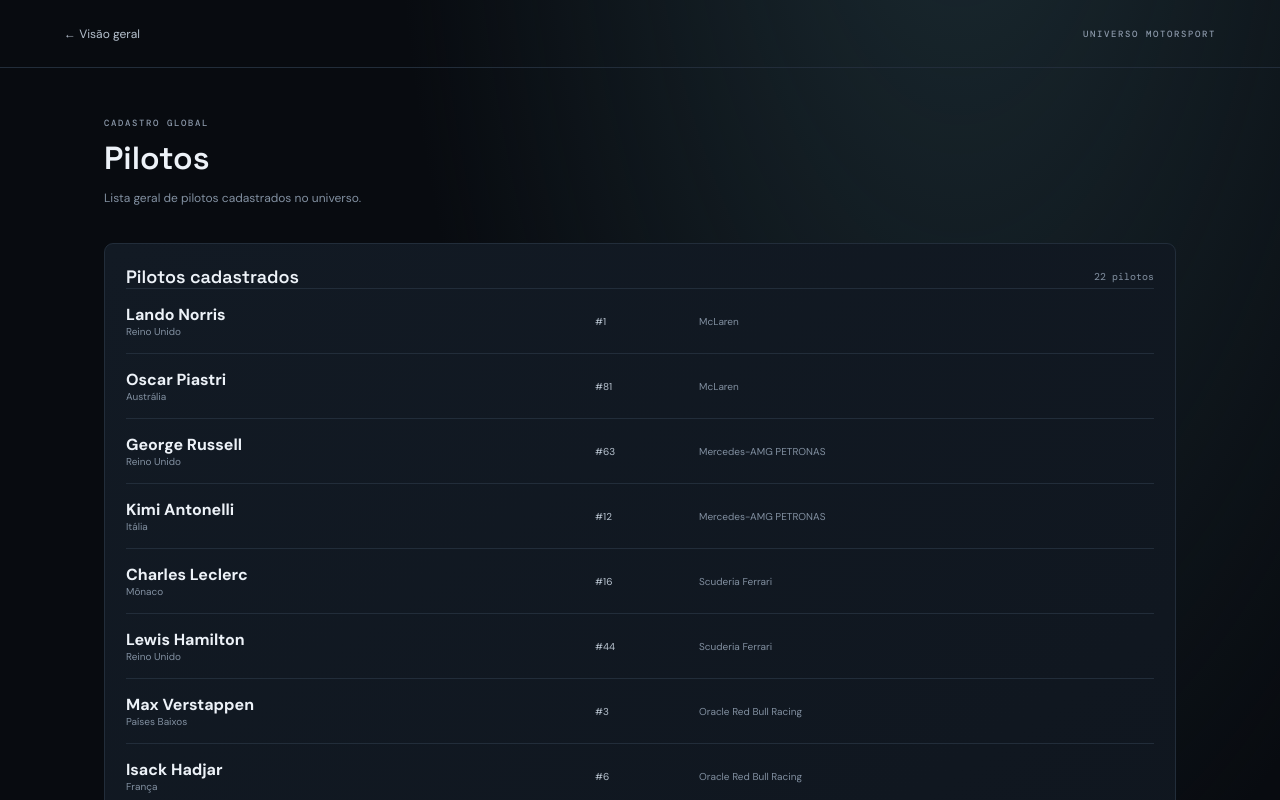
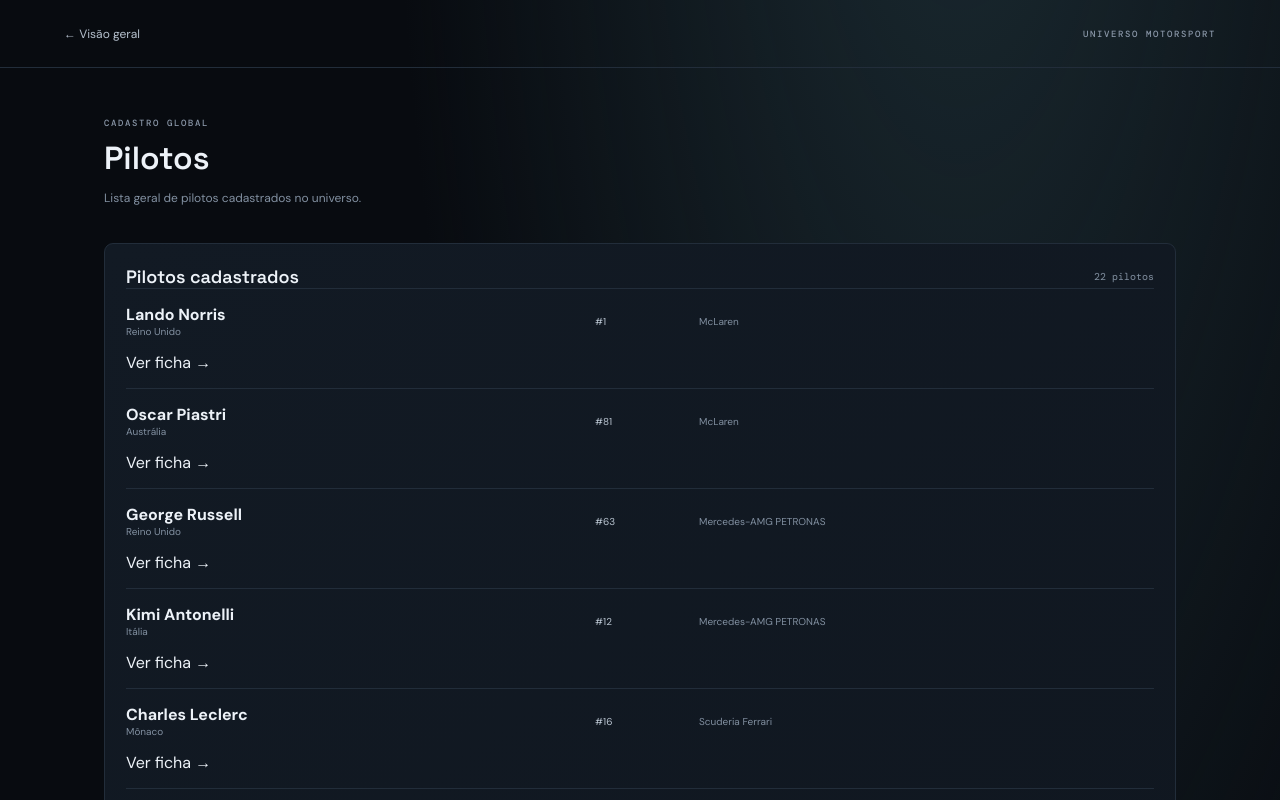
Before and after one commit to geoprix0-coder/geoprix-motorsport, a Next.js app: page /drivers in a window 1280 px wide. Shown: the top 800 px of the page. Built offline with nearby package versions, Linux system fonts and the light colour scheme.

Commit message:
Add links from global driver list to profiles

```diff
--- a/src/app/drivers/page.tsx
+++ b/src/app/drivers/page.tsx
@@ -1,4 +1,8 @@
 import { Users } from "lucide-react";
+import Link from "next/link";
 import { initialTeams } from "@/lib/seed";
 const basePath=process.env.NODE_ENV==="production"?"/geoprix-motorsport":"";
-export default function DriversPage(){const drivers=initialTeams.flatMap(t=>t.drivers.map(d=>({...d,team:t.name})));return <main className="manager-shell"><header className="manager-top"><a className="back-link" href={basePath+"/"}>← Visão geral</a><span className="eyebrow">UNIVERSO MOTORSPORT</span></header><div className="manager-content"><div className="manager-heading"><div><span className="eyebrow">CADASTRO GLOBAL</span><h1>Pilotos</h1><p>Lista geral de pilotos cadastrados no universo.</p></div></div><section className="team-list"><div className="list-heading"><h2>Pilotos cadastrados</h2><span>{drivers.length} pilotos</span></div>{drivers.map(d=><article className="team-row driver-global-row" key={d.id}><div><b>{d.name}</b><small>{d.nationality}</small></div><div className="team-drivers"><span>#{d.number}</span></div><small>{d.team}</small></article>)}</section><p className="storage-note">Esta é a lista inicial. A gestão global de pilotos será desenvolvida em uma próxima etapa.</p></div></main>}
+export default function DriversPage(){
+ const drivers=initialTeams.flatMap(t=>t.drivers.map(d=>({...d,team:t.name})));
+ return <main className="manager-shell"><header className="manager-top"><a className="back-link" href={basePath+"/"}>← Visão geral</a><span className="eyebrow">UNIVERSO MOTORSPORT</span></header><div className="manager-content"><div className="manager-heading"><div><span className="eyebrow">CADASTRO GLOBAL</span><h1>Pilotos</h1><p>Lista geral de pilotos cadastrados no universo.</p></div></div><section className="team-list"><div className="list-heading"><h2>Pilotos cadastrados</h2><span>{drivers.length} pilotos</span></div>{drivers.map(d=><Link className="team-row driver-global-row driver-profile-link" href={basePath+"/drivers/"+d.id+"/"} key={d.id}><div><b>{d.name}</b><small>{d.nationality}</small></div><div className="team-drivers"><span>#{d.number}</span></div><small>{d.team}</small><span className="driver-open">Ver ficha →</span></Link>)}</section><p className="storage-note">Selecione um piloto para consultar sua ficha individual e seus números de carreira no universo.</p></div></main>;
+}
```
